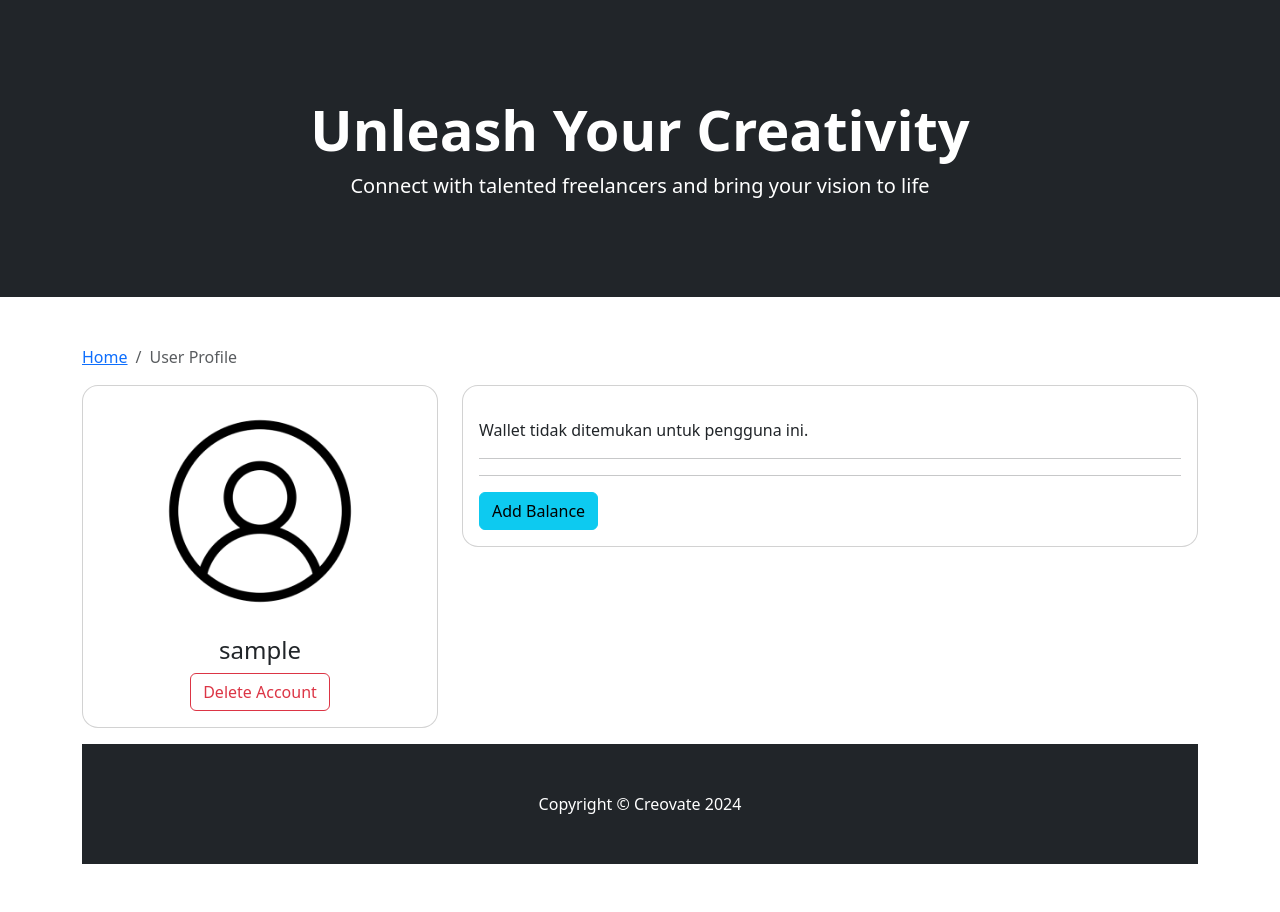
After one commit to Azharrabbani/StudiIndependen_SoftUniIndonesia_Creovate, a Django app: a page that uses templates/user/customer_wallet.html in a window 1280 px wide. The commit adds this page. Run offline with Django 5.2, Linux system fonts and the light colour scheme; the visitor is signed in with stand-in values (Sample User, id 1); data comes from the database, SQL or seed files in the repository; parts of the project's set-up code (start-up, migrations or seed data) failed here and were passed over; some libraries are stand-ins or nearby versions.

Commit message:
Starting to make logic for wallet

```diff
--- a/creovate/account/models.py
+++ b/creovate/account/models.py
@@ -39,3 +39,12 @@ class Profile(AbstractUser):
                 output_size = (max_width, max_height)
                 image.thumbnail(output_size)
                 image.save(self.image_profile.path)
+
+
+class Wallet(models.Model):
+    profile = models.OneToOneField(Profile, on_delete=models.CASCADE, null=True, blank=True)
+    balance = models.DecimalField(max_digits=10, decimal_places=2, default=0, null=True, blank=True)
+    updated_at = models.DateTimeField(auto_now=True)
+
+    def __str__(self):
+        return f'{self.profile.username} balance: {self.balance}'
--- a/creovate/account/urls.py
+++ b/creovate/account/urls.py
@@ -9,13 +9,14 @@ from django.contrib.auth import views as auth_views
 
 from creovate.account.views import RegisterViewCustomer, HomeView, ProfileLoginViewCustomer, ProfileLoginViewFreelancer, \
     RegisterViewFreelancer, FreelanceHomeView, ForgotPasswordView, PasswordResetView, ProfilePageView, \
-    UpdateProfileView, ProfileFreelancePageView, UpdateProfileFreelanceView, DeleteAccountView
+    UpdateProfileView, ProfileFreelancePageView, UpdateProfileFreelanceView, DeleteAccountView, WalletView
 
 urlpatterns = [
     path('home/', include([
         path('', HomeView.as_view(), name='home'),
         path('profile/<str:username>/', ProfilePageView.as_view(), name='profile'),
         path('update-profile/<str:username>/', UpdateProfileView.as_view(), name='update_profile'),
+        path('add-wallet/<str:username>/', WalletView.as_view(), name='add_wallet'),
         path('delete-profile/<int:pk>', DeleteAccountView.as_view(), name='delete_profile'),
     ])),
 
--- a/creovate/account/views.py
+++ b/creovate/account/views.py
@@ -13,7 +13,7 @@ from unicodedata import category
 
 from creovate.account.forms import RegisterForm, LoginForm, ResetPasswordForm, PasswordResetConfirmForm, \
     UpdateProfileForm
-from creovate.account.models import UserType, Profile
+from creovate.account.models import UserType, Profile, Wallet
 
 from django.contrib.auth.mixins import LoginRequiredMixin
 
@@ -214,3 +214,20 @@ class PasswordResetView(auth_views.PasswordResetConfirmView):
 class DeleteAccountView(LoginRequiredMixin, DeleteView):
     model = Profile
     success_url = reverse_lazy('login')
+
+
+class WalletView(LoginRequiredMixin, TemplateView):
+    model = Wallet
+    context_object_name = 'wallet'
+    template_name = 'user/customer_wallet.html'
+
+    def get_context_data(self, **kwargs):
+        context = super().get_context_data(**kwargs)
+        username = self.kwargs.get('username')
+
+        profile = Profile.objects.filter(username=username).first()
+        wallet = Wallet.objects.filter(profile=profile).first() if profile else None
+
+        context['wallet'] = wallet
+        context['username'] = username
+        return context
--- a/templates/common/home.html
+++ b/templates/common/home.html
@@ -15,7 +15,7 @@
                 <div class="collapse navbar-collapse" id="navbarSupportedContent">
                     <ul class="navbar-nav me-auto mb-2 mb-lg-0 ms-lg-4">
                         <li class="nav-item"><a class="nav-link active" aria-current="page" href="{% url 'home' %}">Home</a></li>
-                        <li class="nav-item"><a class="nav-link" href="">My Wallet</a></li>
+                        <li class="nav-item"><a class="nav-link" href="{% url 'add_wallet' username=request.user.username %}">My Wallet</a></li>
                         <li class="nav-item dropdown">
                             <a class="nav-link dropdown-toggle" id="navbarDropdown" href="#" role="button" data-bs-toggle="dropdown" aria-expanded="false">Category</a>
                             <ul class="dropdown-menu" aria-labelledby="navbarDropdown">
--- /dev/null
+++ b/templates/user/customer_wallet.html
@@ -0,0 +1,121 @@
+{% extends 'base_home.html' %}
+{% load static %}
+
+{% block header %}
+    {% include 'head/profile_header.html' %}
+{% endblock %}
+
+{% block content %}
+     <!-- Header-->
+    {% include 'header/home_header.html' %}
+
+    <div class="container my-5">
+
+        <div class="main-body">
+
+              <!-- Breadcrumb -->
+              <nav aria-label="breadcrumb" class="main-breadcrumb">
+                <ol class="breadcrumb">
+                  <li class="breadcrumb-item"><a href="{% url 'home' %}">Home</a></li>
+                  <li class="breadcrumb-item active" aria-current="page">User Profile</li>
+                </ol>
+              </nav>
+              <!-- /Breadcrumb -->
+
+              <div class="row gutters-sm">
+                <div class="col-md-4 mb-3">
+                  <div class="card rounded-4">
+                    <div class="card-body">
+                      <div class="d-flex flex-column align-items-center text-center">
+                        <img src="{{ request.user.image_profile.url }}" alt="Admin" class="profile-avatar" width="100">
+                        <div class="mt-3">
+                          <h4>{{ request.user.username }}</h4>
+                            <div class="d-flex justify-content-center">
+                                <button class="btn btn-outline-danger" data-bs-toggle="modal" data-bs-target="#delete-modal-{{ request.user.id }}">Delete Account</button>
+                            </div>
+                        </div>
+                      </div>
+                    </div>
+                  </div>
+
+                </div>
+                <div class="col-md-8">
+                  <div class="card mb-3 rounded-4">
+                    <div class="card-body mt-3">
+                      {% if wallet %}
+                          <div class="row">
+                              <div class="col-sm-3">
+                                  <h6 class="mb-0">Full Name</h6>
+                              </div>
+                              <div class="col-sm-9 text-secondary">
+                                  {{ wallet.profile.first_name }} {{ wallet.profile.last_name }}
+                              </div>
+                          </div>
+                          <hr>
+                          <div class="row">
+                              <div class="col-sm-3">
+                                  <h6 class="mb-0">Username</h6>
+                              </div>
+                              <div class="col-sm-9 text-secondary">
+                                  {{ wallet.profile.username }}
+                              </div>
+                          </div>
+                          <hr>
+                          <div class="row">
+                              <div class="col-sm-3">
+                                  <h6 class="mb-0">Email</h6>
+                              </div>
+                              <div class="col-sm-9 text-secondary">
+                                  {{ wallet.profile.email }}
+                              </div>
+                          </div>
+                          <hr>
+                          <div class="row">
+                              <div class="col-sm-3">
+                                  <h6 class="mb-0">Balance</h6>
+                              </div>
+                              <div class="col-sm-9 text-secondary">
+                                  {{ wallet.balance }}
+                              </div>
+                          </div>
+                      {% else %}
+                          <p>Wallet tidak ditemukan untuk pengguna ini.</p>
+                      {% endif %}
+
+                      <hr>
+                      <hr>
+                      <div class="row">
+                        <div class="col-sm-12">
+                          <a class="btn btn-info " href="{% url 'update_profile' username=request.user.username %}">Add Balance</a>
+                        </div>
+                      </div>
+                    </div>
+                  </div>
+                </div>
+              </div>
+
+            <div class="modal fade" id="delete-modal-{{ request.user.id }}" tabindex="-1" aria-labelledby="deleteModalLabel-{{ request.user.id }}" aria-hidden="true">
+                <div class="modal-dialog modal-dialog-centered">
+                    <div class="modal-content">
+                        <div class="modal-header"
+                        <h5 class="modal-title" id="deleteModalLabel-{{ request.user.id }}">Confirm Deletion</h5>
+                        <button type="button" class="btn-close" data-bs-dismiss="modal" aria-label="Close"></button>
+                    </div>
+                    <div class="modal-body">
+                        Are you sure you want to delete your account?
+                    </div>
+                    <div class="modal-footer">
+                        <!-- Cancel Button -->
+                        <button type="button" class="btn btn-secondary" data-bs-dismiss="modal">Cancel</button>
+                        <!-- Confirm Delete Button -->
+                        <form method="POST" action="{% url 'delete_profile' pk=request.user.id %}">
+                            {% csrf_token %}
+                            <button type="submit" class="btn btn-danger">Yes, Delete</button>
+                        </form>
+                    </div>
+                </div>
+            </div>
+        </div>
+        {% include 'footer/home_footer.html' %}
+    </div>
+{% endblock %}
```
Also changed, not shown: creovate/account/admin.py (+6 -1 lines), creovate/account/forms.py (+21 -1 lines).
